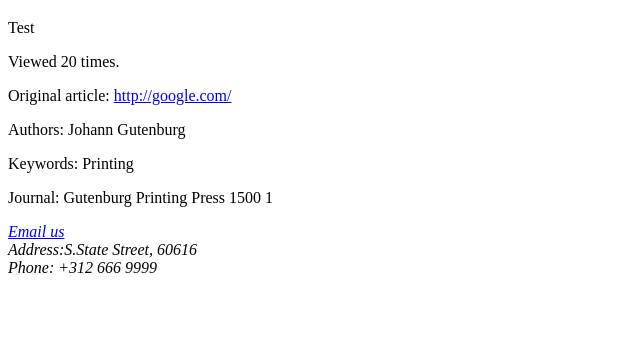
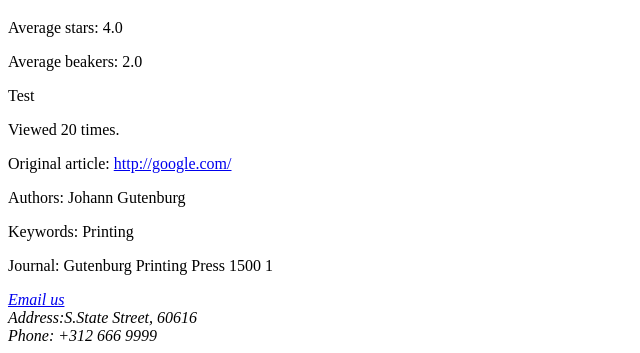
Before and after one commit to johnwm47/487-Project, a Django app: page /videos/view/1/ in a window 1280 px wide. Shown: the part 1043-1396 px from the top of the page, without its empty margins (0-640 px from the left). Before the commit the page ends 1316 px from the top, so only its background shows below. Run offline with Django 3.2, Linux system fonts and the light colour scheme; data comes from the database, SQL or seed files in the repository; both versions use the stored data as it was after the commit; data that the repository does not hold is empty; parts of the project's set-up code (start-up, migrations or seed data) failed here and were passed over.

Commit message:
Added aggregate functions for ratings

```diff
--- a/CS487Project/videos/templates/videos/view.html
+++ b/CS487Project/videos/templates/videos/view.html
@@ -20,7 +20,11 @@
                 <tr><td><input type="submit" value="Submit" /></td></tr>
         </table>
 </form>
+{% endif %}
 
+<p>Average stars: {{ star_avg }}</p>
+
+{% if perms.add_rating %}
 <form method="post" action="{% url 'videos:createRating' video.id 'beaker' %}" target="_blank">
         {% csrf_token %}
         <table>
@@ -29,6 +33,8 @@
         </table>
 </form>
 {% endif %}
+
+<p>Average beakers: {{ beaker_avg }}</p>
 
 {% if perms.add_flag %}
 <a id="flag" href="{% url 'videos:flagVideo' video.id %}" target="_blank">Flag this video</a>
--- a/CS487Project/videos/views.py
+++ b/CS487Project/videos/views.py
@@ -5,7 +5,7 @@
 from django.utils.decorators import method_decorator
 from django.views import generic
 from models import Video, Flag, Comment
-from django.db.models import Count
+from django.db.models import Count, Avg
 from django.template import RequestContext
 from forms import *
 import string
@@ -39,6 +39,9 @@
 
             context['star'] = StarRatingForm(instance=star)
             context['beaker'] = BeakerRatingForm(instance=beaker)
+
+            context['star_avg'] = self.object.stars.aggregate(Avg('rating'))['rating__avg']
+            context['beaker_avg'] = self.object.beakers.aggregate(Avg('rating'))['rating__avg']
 
             return context
 
```
Also changed, not shown: CS487Project/data.sqlite.
